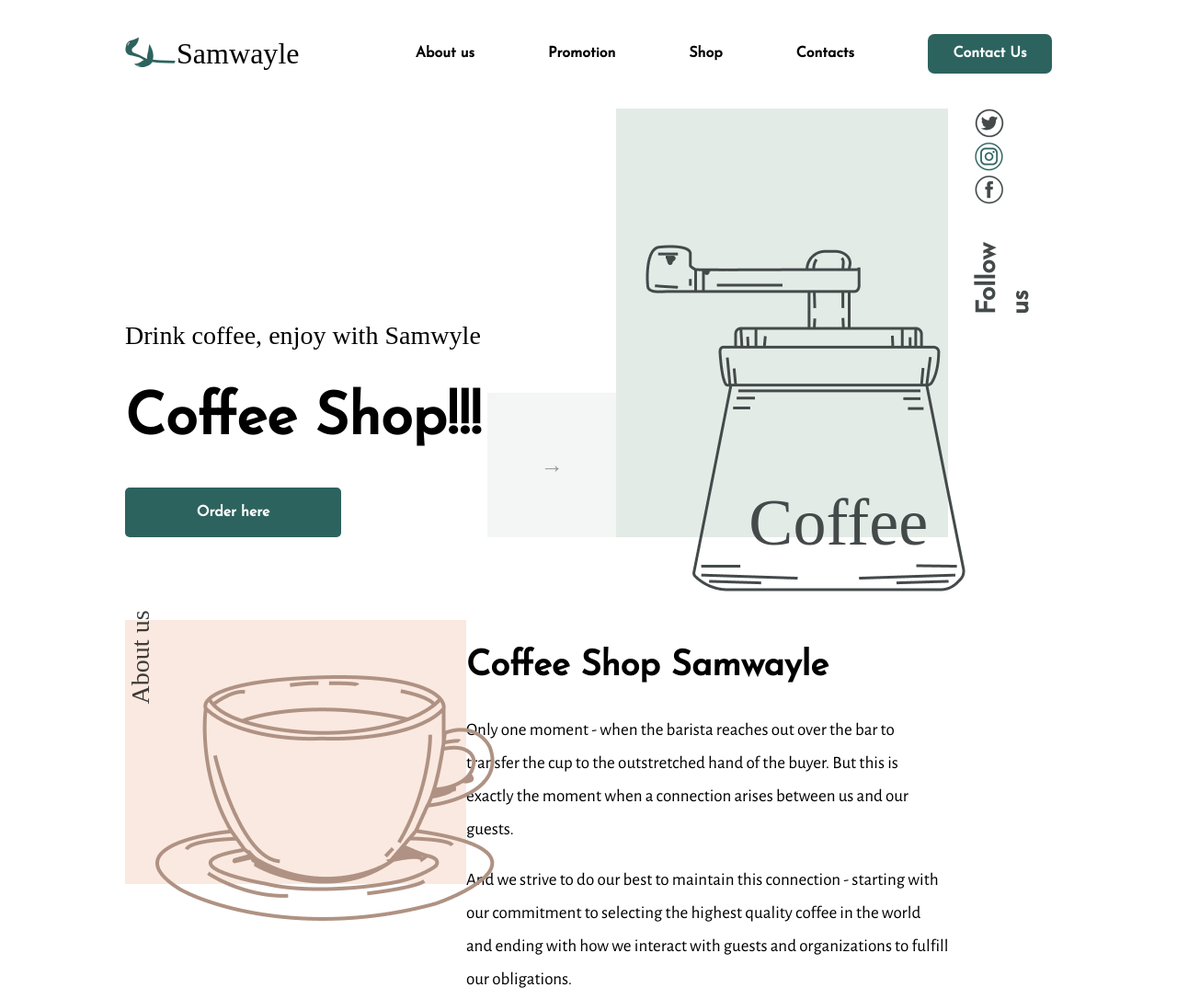
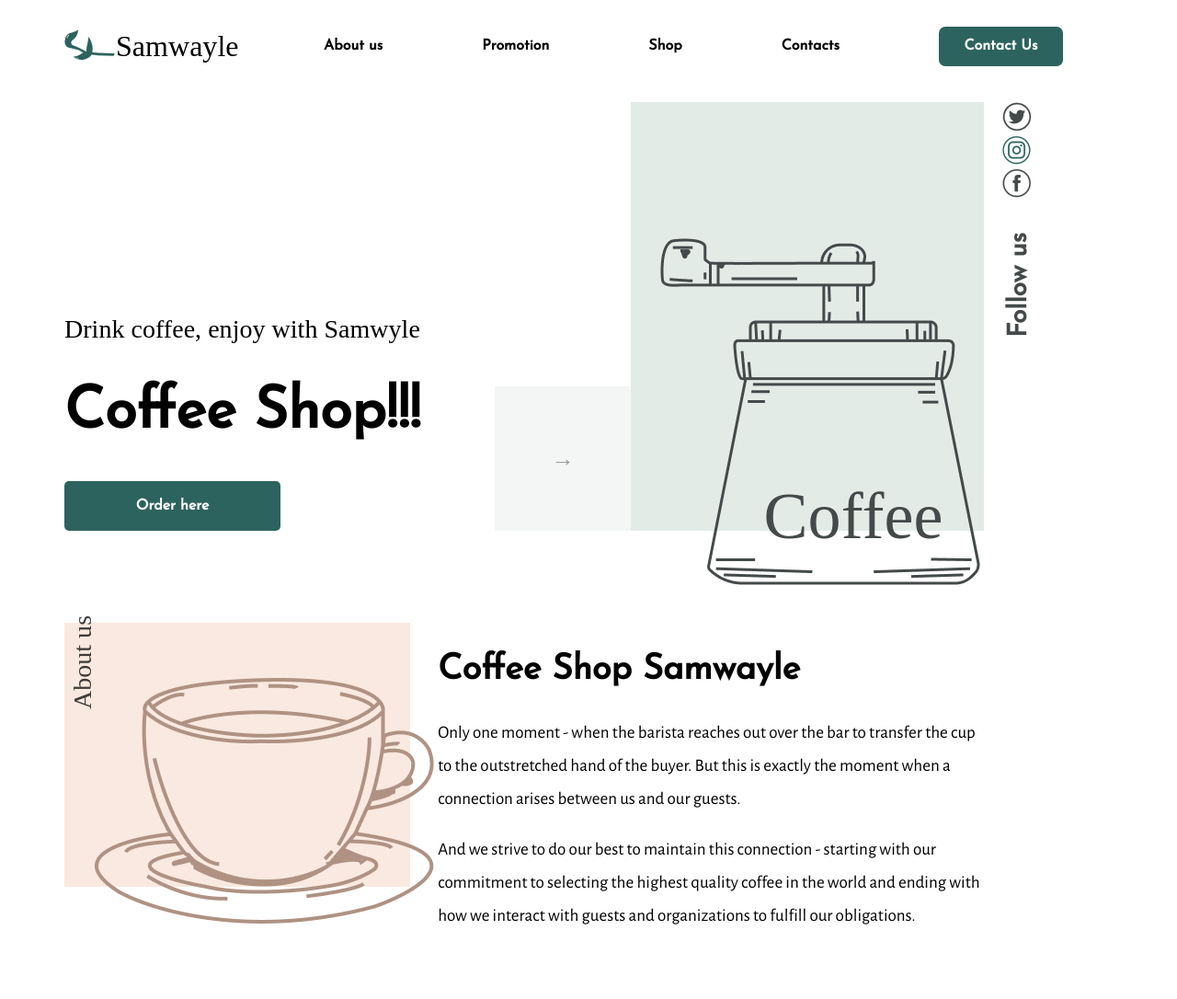
Before and after one commit to ElenaKharsova/CoffeShop_site, a website built with webpack: page index.html in a window 1280 px wide. Shown: the top 1086 px of the page at 92% size. Built offline with nearby package versions, Linux system fonts and the light colour scheme; a web font is replaced by a local one.

Commit message:
remove horizantal scroll

```diff
--- a/index.html
+++ b/index.html
@@ -18,7 +18,7 @@
     />
     <title>CoffeShop</title>
   </head>
-  <body>
+  <body class="wrapper">
     <header class="header">
       <div class="logo-label">
         <img src="./src/images/Label.svg" alt="Samwayle" />
--- a/src/styles.css
+++ b/src/styles.css
@@ -1,10 +1,36 @@
+.wrapper {
+  width: 98%;
+  max-width: 1140px;
+  margin: 0 auto;
+}
+
 body {
-  padding: 0 10% 50px 10%;
+  overflow-x: hidden;
+}
+
+h1 {
+  font-size: 63px;
+}
+
+h2 {
+  font-size: 38px;
+}
+
+p {
+  font-family: "Alegreya Sans";
+  font-weight: 400;
+  font-size: 19px;
+  letter-spacing: 0.001em;
+  line-height: 36px;
+}
+
+article {
+  width: 60%;
+  margin-left: 30px;
 }
 
 .header {
   display: flex;
-  gap: 20px;
   align-items: center;
   justify-content: space-between;
 }
@@ -30,30 +56,12 @@ body {
   font-weight: 700;
 }
 
-h1 {
-  font-size: 63px;
-}
-
-h2 {
-  font-size: 38px;
-}
-
-p {
-  font-family: "Alegreya Sans";
-  font-weight: 400;
-  font-size: 19px;
-  letter-spacing: 0.001em;
-  line-height: 36px;
-}
-
-article {
-  width: 60%;
-}
-
 .nav-top {
   display: flex;
-  gap: 80px;
   align-items: center;
+  justify-content: space-around;
+  margin-left: 20px;
+  width: 80%;
 }
 
 .nav-aside {
@@ -61,7 +69,7 @@ article {
   width: 100%;
   height: 100%;
   flex-direction: column;
-  margin-left: 25%;
+  margin-left: 20px;
   align-items: flex-start;
   justify-content: flex-start;
 }
@@ -219,7 +227,8 @@ button:hover {
   font-weight: 700;
   font-size: 28px;
   transform: rotate(-90deg);
-  margin: 0 0 0 0;
+  height: 120px;
+  width: 120px;
 }
 
 .footer {
--- a/webpack.config.js
+++ b/webpack.config.js
@@ -9,7 +9,9 @@ module.exports = (env) => ({
   output: {
     path: resolve(__dirname, "dist"), // выходной файл складывать в папку dist
     filename: "[name]-[hash].js", // имя выходного файла каждый раз новое с хешом
-    clean: true, // каждый раз очищаем выходной файл
+    clean: {
+      dry: true, // каждый раз очищаем выходной файл, кроме статических ресурсов
+    },
     environment: {
       arrowFunction: false, // отключаем оборачивание всего кода в стрелочную функцию
     },
@@ -19,7 +21,7 @@ module.exports = (env) => ({
   devServer: {
     compress: true,
     port: 9000,
-    watchFiles: ["*.html"], // '*.css'] //следить за изменениями в html и css
+    watchFiles: ["*.html", "*.css", "*.png", "*.jpe?g", "*.gif", "*.svg"], // следить за изменениями в html и css
   },
   module: {
     rules: [
```
